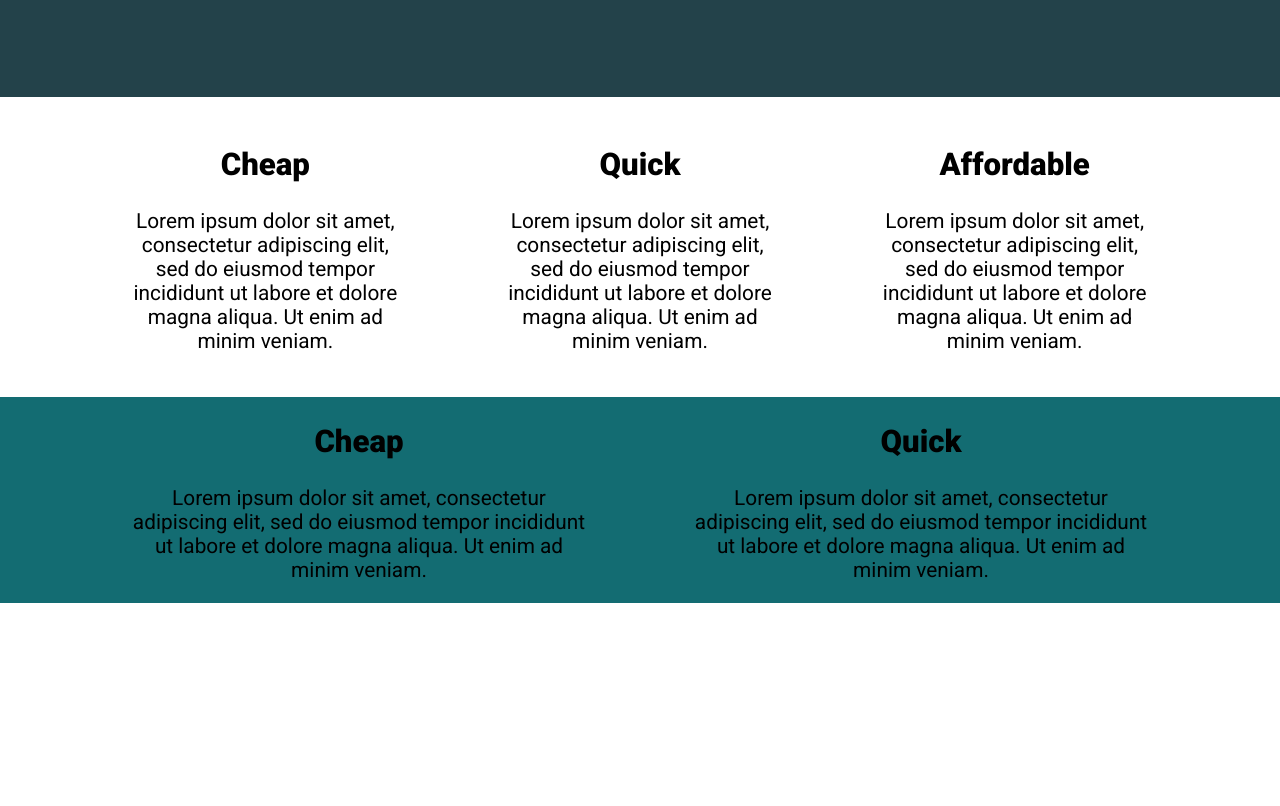
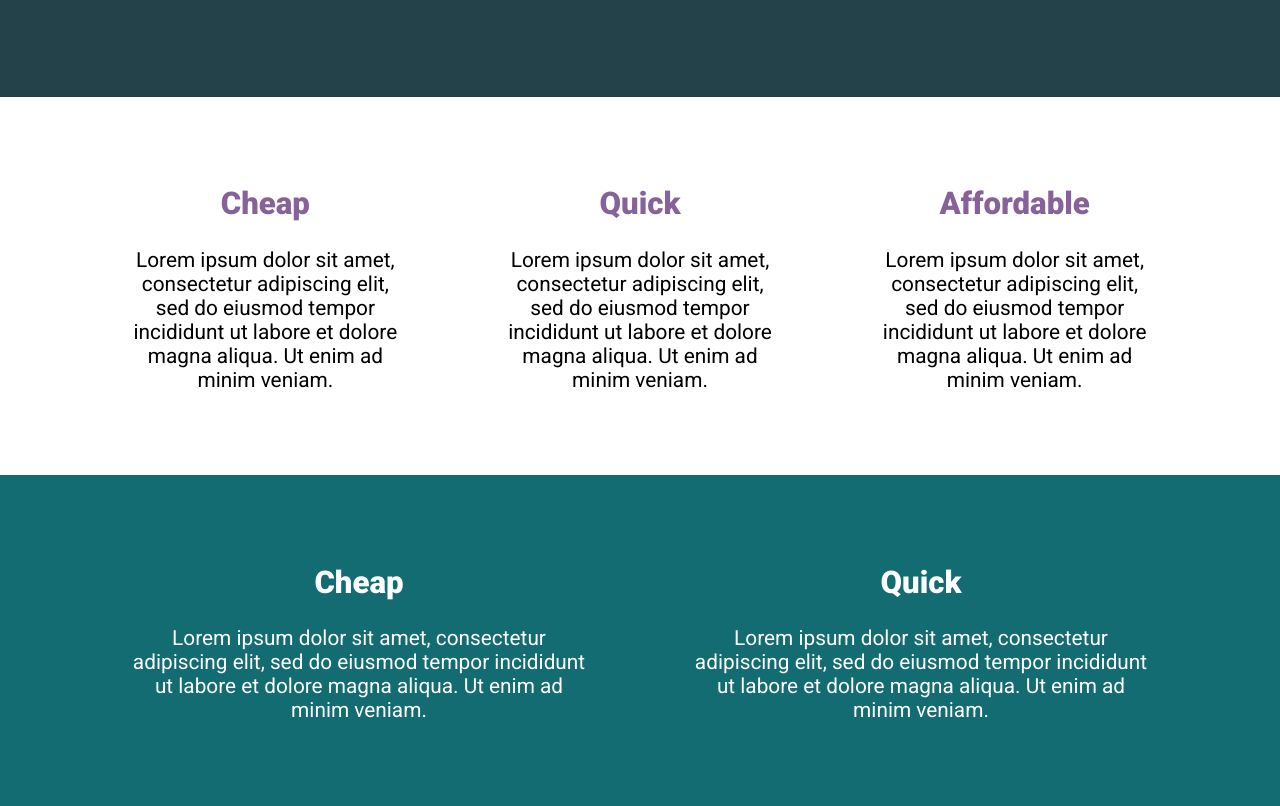
Before and after one commit to chadsmith12/conquering-responsive-layouts, a plain HTML site: page day8/challenge/index.html in a window 1280 px wide. Shown: the part 471-1277 px from the top of the page. Before the commit the page ends 1097 px from the top, so only its background shows below. Drawn offline with Linux system fonts and the light colour scheme.

Commit message:
update day8 challenge layout

```diff
--- a/day8/challenge/index.html
+++ b/day8/challenge/index.html
@@ -17,24 +17,26 @@
             </div>
         </div>
     </div>
+    <section class="three-col">
         <div class="container">
             <div class="row">
                 <div class="col text-center">
-                <h2>Cheap</h2>
+                    <h2 class="accent-text">Cheap</h2>
                     <p>Lorem ipsum dolor sit amet, consectetur adipiscing elit, sed do eiusmod tempor incididunt ut labore et dolore magna aliqua. Ut enim ad minim veniam.</p>
                 </div>
                 <div class="col text-center">
-                <h2>Quick</h2>
+                    <h2 class="accent-text">Quick</h2>
                     <p>Lorem ipsum dolor sit amet, consectetur adipiscing elit, sed do eiusmod tempor incididunt ut labore et dolore magna aliqua. Ut enim ad minim veniam.</p>
                 </div>
                 <div class="col text-center">
-                <h2>Affordable</h2>
+                    <h2 class="accent-text">Affordable</h2>
                     <p>Lorem ipsum dolor sit amet, consectetur adipiscing elit, sed do eiusmod tempor incididunt ut labore et dolore magna aliqua. Ut enim ad minim veniam.</p>
                 </div>
             </div>
         </div>
+    </section>
 
-    <div class="colored-dark-green">
+    <section class="two-col">
         <div class="container">
             <div class="row">
                 <div class="col text-center">
@@ -47,6 +49,6 @@
                 </div>
             </div>
         </div>
-    </div>
+    </section>
 </body>
 </html>
--- a/day8/challenge/style.css
+++ b/day8/challenge/style.css
@@ -39,16 +39,10 @@ h1 {
     margin: 0 auto;
 }
 
-.colored-dark-green {
-    background-color: #136C72;
-}
-
 .row {
     /* display: flex => flex container */
     display: flex;
     gap: 100px;
-    margin-top: 1.12em;
-    margin-bottom: 1.12em;
 }
 
 .col {
@@ -70,6 +64,20 @@ h1 {
     margin-bottom: 3em;
 }
 
+.three-col {
+    padding: 3em 0;
+}
+
+.two-col {
+    background-color: #136c72;
+    color: white;
+    padding: 3em 0;
+}
+
+.accent-text {
+    color: #87629A;
+}
+
 .btn {
     display: inline-block;
     text-decoration: none;
```
Lines whose indentation alone changed are shown as unchanged.
